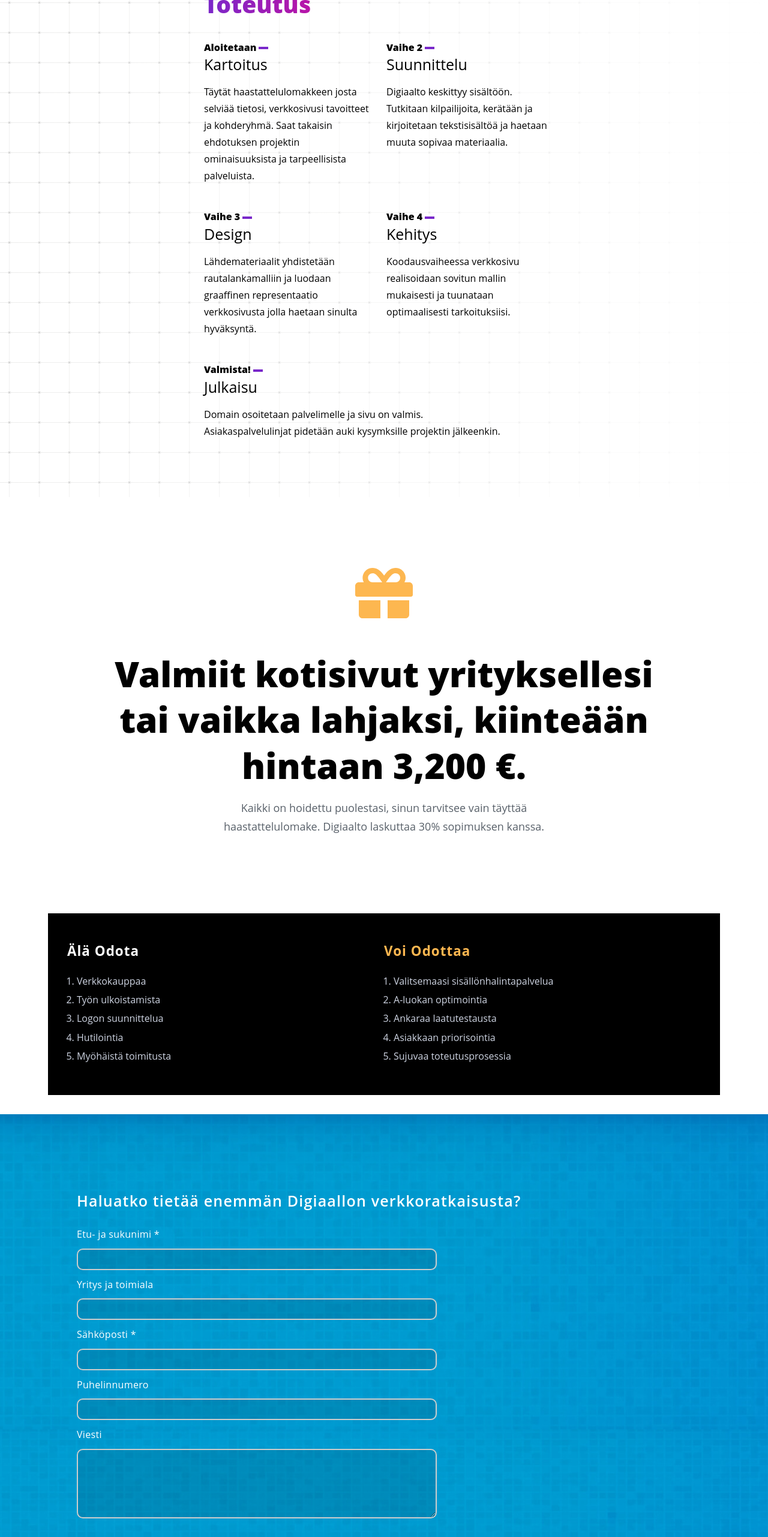
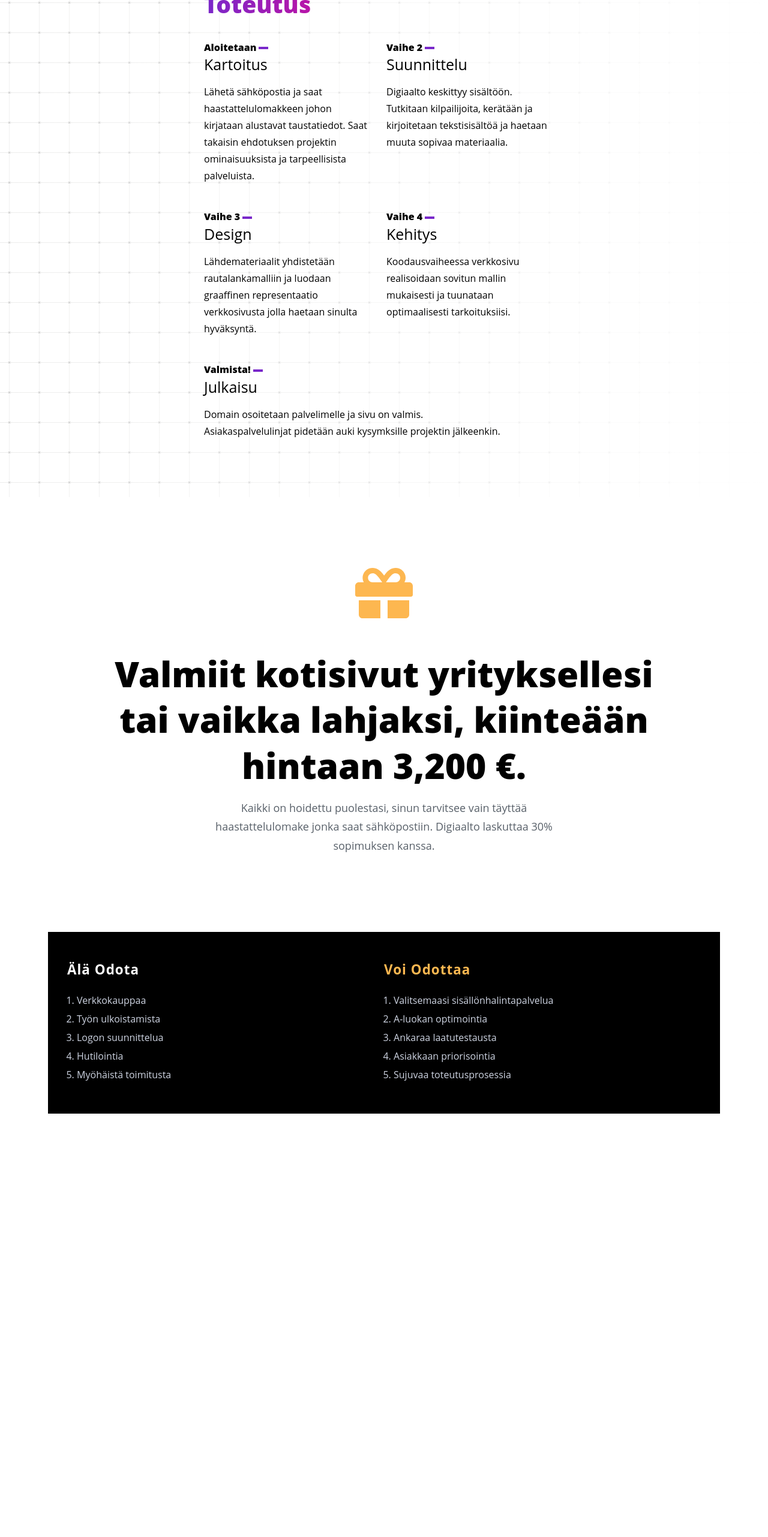
Before and after one commit to digiaalto/etusivu, a Next.js app: page / in a window 1280 px wide. Shown: the part 5140-7703 px from the top of the page at 60% size. After the commit the page ends 7029 px from the top, so only its background shows below. Built offline with nearby package versions, Linux system fonts and the light colour scheme; a small style sheet from the web is missing.

Commit message:
removed content section for now

```diff
--- a/components/LP_Pricing.js
+++ b/components/LP_Pricing.js
@@ -12,7 +12,8 @@ const LP_Pricing = () => {
         </h3>
         <p className={styles.note}>
           Kaikki on hoidettu puolestasi, sinun tarvitsee vain täyttää
-          haastattelulomake. Digiaalto laskuttaa 30% sopimuksen kanssa.
+          haastattelulomake jonka saat sähköpostiin. Digiaalto laskuttaa 30%
+          sopimuksen kanssa.
         </p>
       </div>
     </section>
--- a/components/LP_Process.js
+++ b/components/LP_Process.js
@@ -39,7 +39,7 @@ const LP_Process = () => {
             <TextBlock
               miniheader="Aloitetaan"
               header="Kartoitus"
-              text="Täytät haastattelulomakkeen josta selviää tietosi, verkkosivusi tavoitteet ja kohderyhmä. Saat takaisin ehdotuksen projektin ominaisuuksista ja tarpeellisista palveluista."
+              text="Lähetä sähköpostia ja saat haastattelulomakkeen johon kirjataan alustavat taustatiedot. Saat takaisin ehdotuksen projektin ominaisuuksista ja tarpeellisista palveluista."
             />
             <TextBlock
               miniheader="Vaihe 2"
--- a/pages/index.js
+++ b/pages/index.js
@@ -8,7 +8,7 @@ import LP_Quote from "../components/LP_Quote"
 import LP_Process from "../components/LP_Process"
 import LP_Pricing from "../components/LP_Pricing"
 import LP_Expect from "../components/LP_Expect"
-import ContactForm from "../components/ContactForm"
+// import ContactForm from "../components/ContactForm"
 import Infobar from "../components/infobar"
 
 const IndexPage = () => {
@@ -24,7 +24,7 @@ const IndexPage = () => {
         <LP_Process />
         <LP_Pricing />
         <LP_Expect />
-        <ContactForm />
+        {/* <ContactForm /> */}
       </Layout>
     </div>
   )
```
